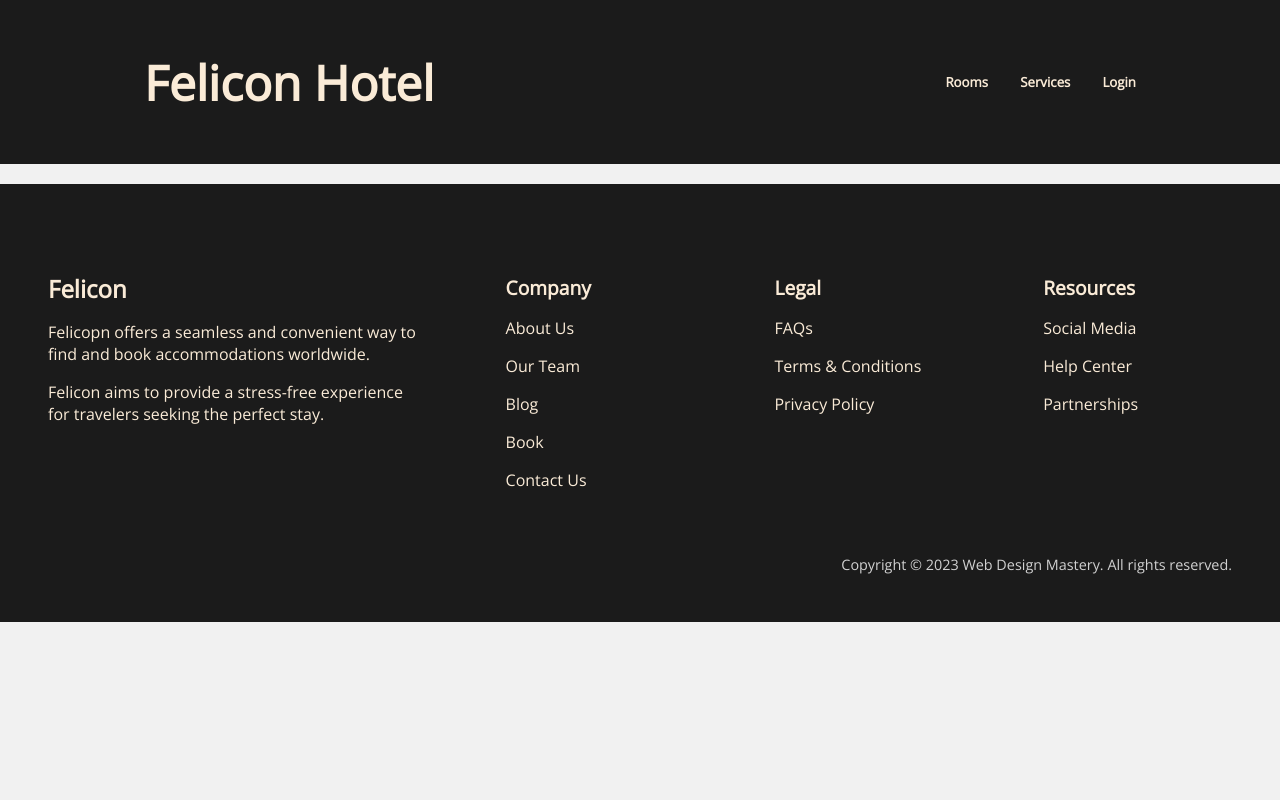
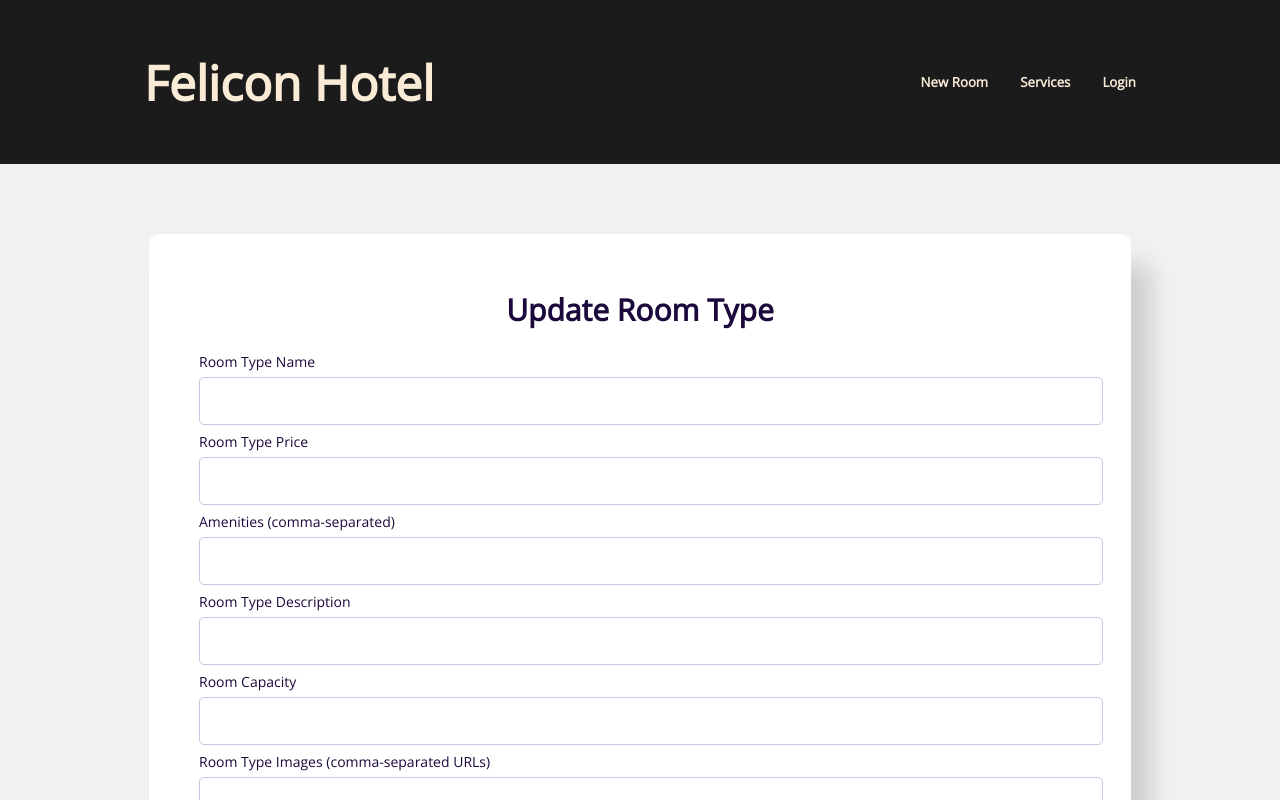
Before and after one commit to sherampr/PUSL3120_FullStackDevelopment, a React (Create React App) app in the folder client/: page /staff/updateroom/1 in a window 1280 px wide. Shown: the top 800 px of the page. Built offline with nearby package versions, Linux system fonts and the light colour scheme; no server answers.

Commit message:
Added a NavbarSwitcher, Changed some paths

```diff
--- a/client/src/App.js
+++ b/client/src/App.js
@@ -1,4 +1,4 @@
-import {BrowserRouter, Routes, Route} from 'react-router-dom'
+import {BrowserRouter, Routes, Route, useLocation} from 'react-router-dom'
 import Home from './pages/Home';
 import Navbar from './components/Navbar';
 import Rooms from './pages/Rooms';
@@ -9,12 +9,13 @@ import RoomList from './staff/pages/RoomList';
 import UpdateRoom from './staff/pages/UpdateRoom';
 // import { BookingProvider } from './contexts/BookingContext';
 import BookingConfirmation  from './pages/BookingConfirmation';
+import StaffNavbar from './staff/components/StaffNavbar';
 function App() {
   return (
     <div className="App">
      <BrowserRouter>
 
-     <Navbar/>
+     <NavbarSwitcher/>
         <div className='pages'>
           <Routes>
             <Route
@@ -27,10 +28,10 @@ function App() {
       />
        <Route path="/room-details/:id" element={<RoomDetails/>} />
 
-       <Route path="/newroom" element={<NewRoom/>} />
+       <Route path="/staff/newroom" element={<NewRoom/>} />
 
-       <Route path="/updateroom/:id" element={<UpdateRoom/>} />
-       <Route path="/roomlist" element={<RoomList/>} />
+       <Route path="/staff/updateroom/:id" element={<UpdateRoom/>} />
+       <Route path="/staff" element={<RoomList/>} />
 
         <Route path="/booking-confirmation" element={<BookingConfirmation />} />
           </Routes>
@@ -43,4 +44,14 @@ function App() {
   );
 }
 
+function NavbarSwitcher() {
+  const location = useLocation();
+
+  // Check if the current path is one of the staff paths
+  const isStaffPage = location.pathname.includes('/staff'); // Modify this as per your route structure
+
+  // Return the appropriate navbar
+  return isStaffPage ? <StaffNavbar /> : <Navbar />;
+}
+
 export default App;
--- a/client/src/staff/components/StaffNavbar.js
+++ b/client/src/staff/components/StaffNavbar.js
@@ -11,9 +11,12 @@ const StaffNavbar = ()=>{
                 </Link>
             </div>
             <div className="nav__links">
-            <Link className="link" to="/newroom">
+            <Link className="link" to="/staff/newroom">
                     <h5>New Room</h5>
                 </Link>
+
+
+
                 <Link className="link" to="/">
                     <h5>Services</h5>
                 </Link>
--- a/client/src/staff/pages/RoomList.js
+++ b/client/src/staff/pages/RoomList.js
@@ -65,7 +65,7 @@ function RoomList() {
                         <div className="col col-2" data-label="Type Price">{roomType.typePrice}</div>
                         <div className="col col-3" data-label="Room Capacity">{roomType.roomCapacity}</div>
                         <div className="col col-4" data-label="Actions">
-                        <Link to={`/updateroom/${roomType._id}`}>
+                        <Link to={`/staff/updateroom/${roomType._id}`}>
                             <button className="updateBtn" onClick={() => handleUpdate(roomType._id)}>Update</button>
                             </Link>
                             <button className="deleteBtn" onClick={() => handleDelete(roomType._id)}>Delete</button>
--- a/client/src/staff/pages/UpdateRoom.js
+++ b/client/src/staff/pages/UpdateRoom.js
@@ -72,7 +72,7 @@ const UpdateRoom = ({ match }) => {
     try {
       await axios.put(`/api/roomtypes/${id}`, updatedRoomType);
       alert('Room Type Updated Successfully');
-      navigate('/roomlist');
+      navigate('/staff');
       // Optionally, redirect or fetch updated data here
     } catch (err) {
       console.error(err);
```
